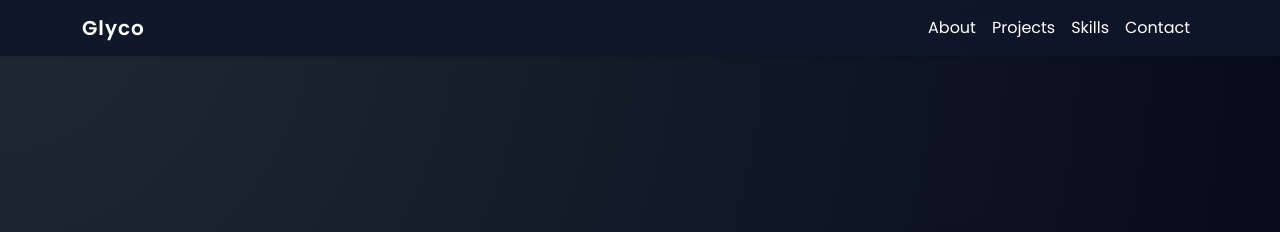
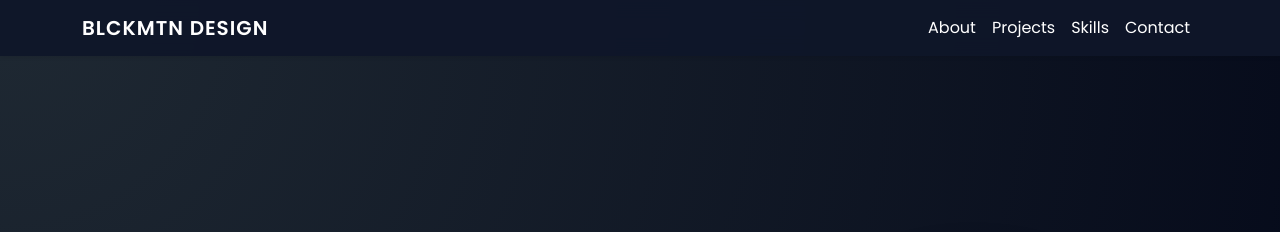
Before and after one commit to glycooo/Portfolio, a plain HTML site: page index.html in a window 1280 px wide. Shown: the top 232 px of the page. Drawn offline with nearby package versions, Linux system fonts and the light colour scheme.

Commit message:
changed hero name

```diff
--- a/index.html
+++ b/index.html
@@ -27,7 +27,7 @@
   <!-- Navbar -->
   <nav class="navbar navbar-expand-lg navbar-dark bg-dark fixed-top shadow-sm">
     <div class="container">
-      <a class="navbar-brand fw-bold" href="#hero">Glyco</a>
+      <a class="navbar-brand fw-bold" href="#hero">BLCKMTN DESIGN</a>
       <button class="navbar-toggler" type="button" data-bs-toggle="collapse" data-bs-target="#navbarNav"
         aria-controls="navbarNav" aria-expanded="false" aria-label="Toggle navigation">
         <span class="navbar-toggler-icon"></span>
```
